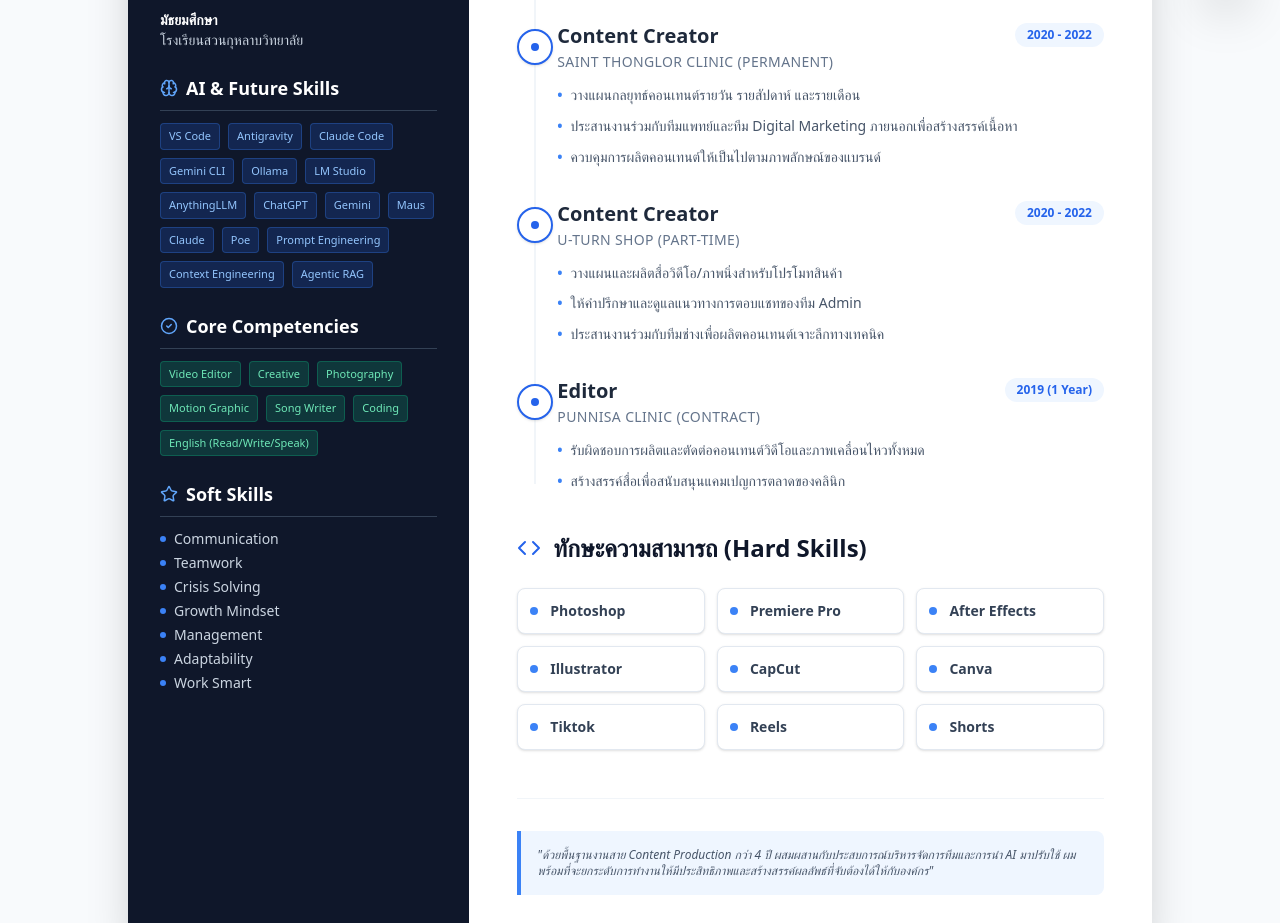
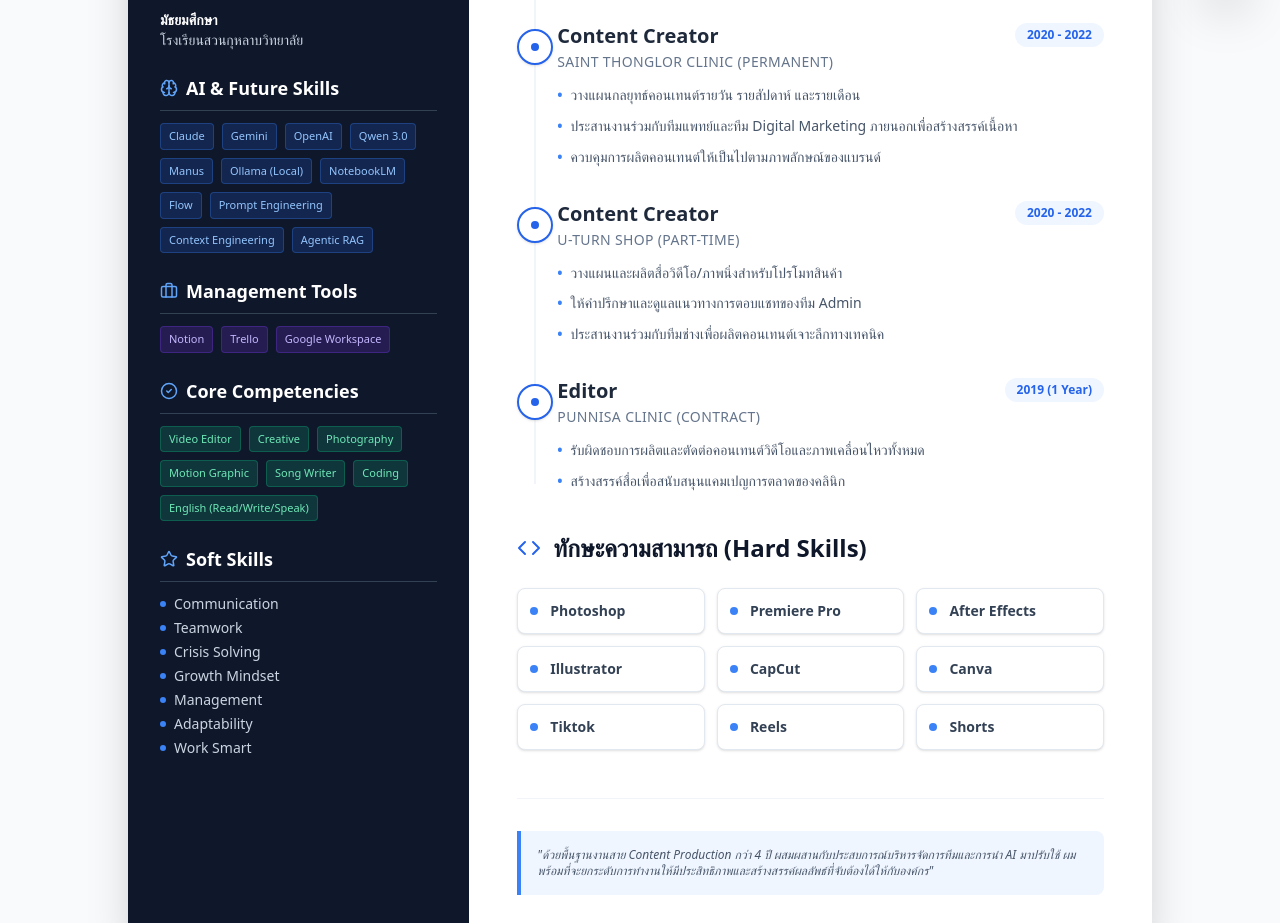
Before and after one commit to Freshair129/resume, a React (Vite) app: page /resume in a window 1280 px wide. Shown: the part 780-1703 px from the top of the page. Built offline with nearby package versions, Linux system fonts and the light colour scheme.

Commit message:
Update AI tools & add Management Tools section

```diff
--- a/src/Resume.jsx
+++ b/src/Resume.jsx
@@ -116,10 +116,11 @@ const Resume = () => {
 
     const hardSkills = ["Photoshop", "Premiere Pro", "After Effects", "Illustrator", "CapCut", "Canva", "Tiktok", "Reels", "Shorts"];
     const aiSkills = [
-        "VS Code", "Antigravity", "Claude Code", "Gemini CLI", "Ollama", "LM Studio", "AnythingLLM",
-        "ChatGPT", "Gemini", "Maus", "Claude", "Poe",
+        "Claude", "Gemini", "OpenAI", "Qwen 3.0", "Manus", "Ollama (Local)",
+        "NotebookLM", "Flow",
         "Prompt Engineering", "Context Engineering", "Agentic RAG"
     ];
+    const manageTools = ["Notion", "Trello", "Google Workspace"];
     const coreCompetencies = ["Video Editor", "Creative", "Photography", "Motion Graphic", "Song Writer", "Coding", "English (Read/Write/Speak)"];
     const softSkills = ["Communication", "Teamwork", "Crisis Solving", "Growth Mindset", "Management", "Adaptability", "Work Smart"];
 
@@ -217,6 +218,19 @@ const Resume = () => {
 
                         <section>
                             <h2 className="text-lg font-semibold border-b border-[#334155] pb-2 mb-3 flex items-center gap-2">
+                                <Briefcase size={18} className="text-[#60a5fa]" /> Management Tools
+                            </h2>
+                            <div className="flex flex-wrap gap-2">
+                                {manageTools.map(tool => (
+                                    <span key={tool} className="bg-[#7c3aed33] text-[#c4b5fd] px-2 py-1 rounded text-[11px] border border-[#7c3aed4d]">
+                                        {tool}
+                                    </span>
+                                ))}
+                            </div>
+                        </section>
+
+                        <section>
+                            <h2 className="text-lg font-semibold border-b border-[#334155] pb-2 mb-3 flex items-center gap-2">
                                 <CheckCircle2 size={18} className="text-[#60a5fa]" /> Core Competencies
                             </h2>
                             <div className="flex flex-wrap gap-2">
```
